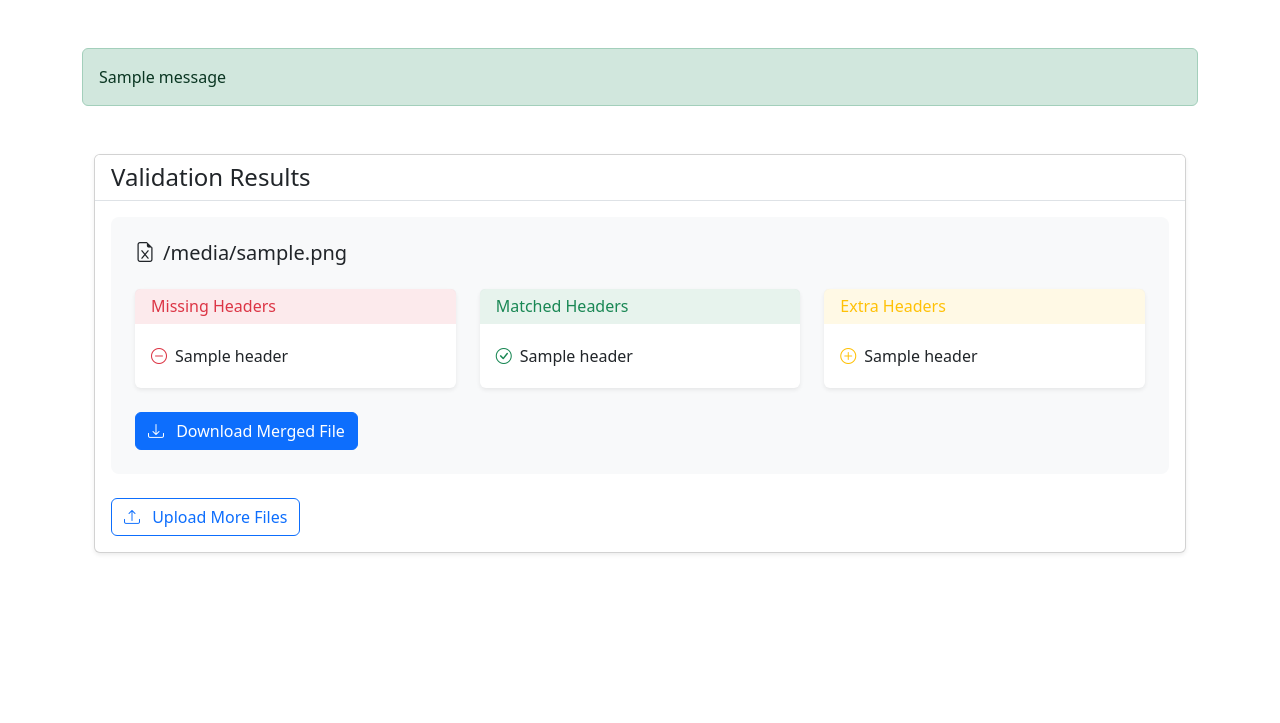
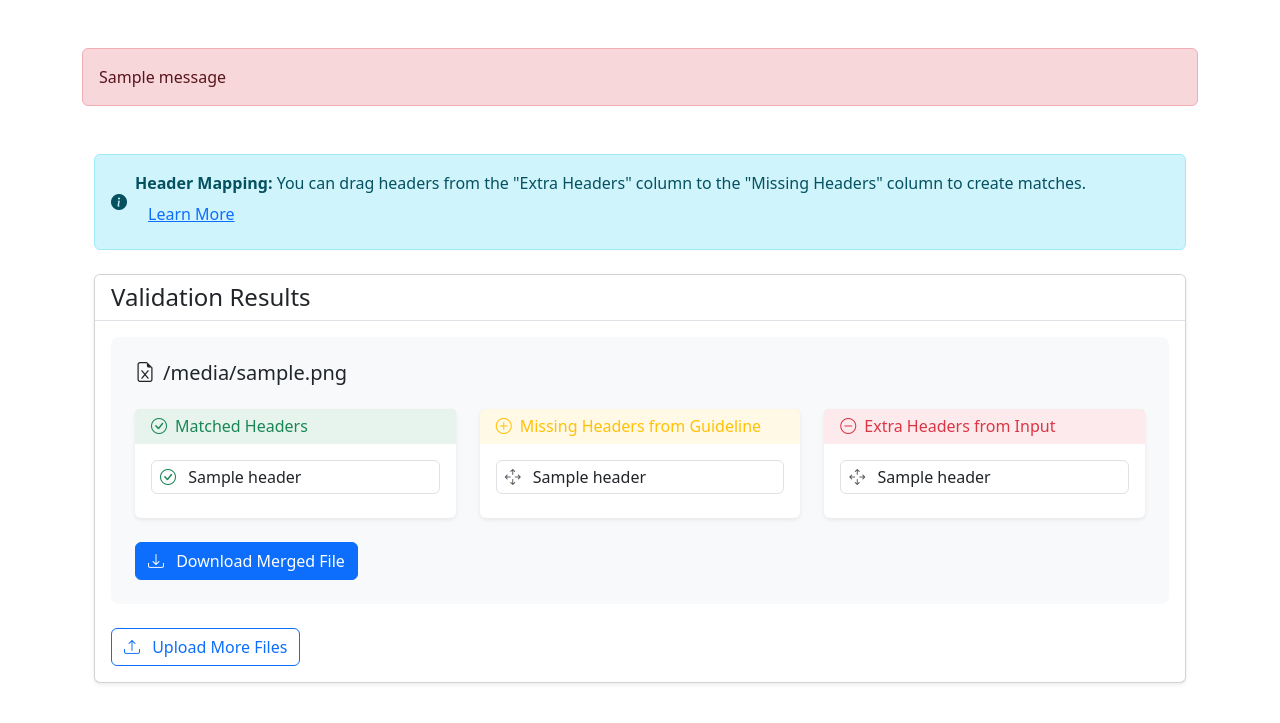
Before and after one commit to SinfulPhantom/excel-file-validation, a Flask app: template app/templates/results.html in a window 1280 px wide. Shown: the top 723 px of the page. Run offline with Flask 3, Linux system fonts and the light colour scheme; the template is opened without the code that fills it: most values are stand-ins (such as "Sample title", 1, 10 or a date in 2020); one stand-in notice (Sample message) is shown; some libraries are stand-ins or nearby versions.

Commit message:
fixed results page

```diff
--- a/app/templates/base.html
+++ b/app/templates/base.html
@@ -1,23 +1,23 @@
 <!DOCTYPE html>
 <html>
 <head>
+    <title>File Validator</title>
     <link href="https://cdn.jsdelivr.net/npm/bootstrap@5.3.2/dist/css/bootstrap.min.css" rel="stylesheet">
-    <title>File Validator</title>
 </head>
 <body>
     <div class="container mt-5">
-        {% with messages = get_flashed_messages(with_categories=true) %}
+        {% with messages = get_flashed_messages() %}
             {% if messages %}
-                {% for category, message in messages %}
-                    <div class="alert alert-{{ category if category != 'error' else 'danger' }}">
+                {% for message in messages %}
+                    <div class="alert alert-danger">
                         {{ message }}
                     </div>
                 {% endfor %}
             {% endif %}
         {% endwith %}
+
         {% block content %}{% endblock %}
     </div>
     <script src="https://cdn.jsdelivr.net/npm/bootstrap@5.3.2/dist/js/bootstrap.bundle.min.js"></script>
-    <script src="{{ url_for('static', filename='js/validation.js') }}"></script>
 </body>
 </html>
--- a/app/templates/results.html
+++ b/app/templates/results.html
@@ -2,6 +2,20 @@
 {% block content %}
 
 <div class="container mt-5">
+  <!-- Info Alert -->
+  <div class="alert alert-info mb-4" role="alert">
+    <div class="d-flex align-items-center">
+      <i class="bi bi-info-circle-fill me-2"></i>
+      <div>
+        <strong>Header Mapping:</strong>
+        You can drag headers from the "Extra Headers" column to the "Missing Headers" column to create matches.
+        <button type="button" class="btn btn-link" data-bs-toggle="modal" data-bs-target="#learnMoreModal">
+          Learn More
+        </button>
+      </div>
+    </div>
+  </div>
+
   <div class="card shadow-sm">
     <div class="card-header bg-white border-bottom">
       <h2 class="card-title h4 mb-0">Validation Results</h2>
@@ -16,73 +30,103 @@
           </h3>
 
           <div class="row g-4">
+            <!-- Matched Headers (Now on left) -->
             <div class="col-md-4">
               <div class="card h-100 border-0 shadow-sm">
-                <div class="card-header bg-danger bg-opacity-10 border-0">
-                  <h4 class="h6 mb-0 text-danger">Missing Headers</h4>
+                <div class="card-header bg-success bg-opacity-10 border-0">
+                  <h4 class="h6 mb-0 text-success">
+                    <i class="bi bi-check-circle me-2"></i>Matched Headers
+                  </h4>
                 </div>
                 <div class="card-body">
-                  {% if result.missing_headers %}
-                    <ul class="list-unstyled mb-0">
-                    {% for header in result.missing_headers %}
-                      <li class="py-1"><i class="bi bi-dash-circle text-danger me-2"></i>{{ header }}</li>
+                  <ul class="list-unstyled mb-0 matched-headers-list">
+                    {% if result.matched_headers %}
+                      {% for header in result.matched_headers %}
+                        <li class="py-1 px-2 mb-2 bg-white rounded border">
+                          <i class="bi bi-check-circle text-success me-2"></i>
+                          {% if header.is_new %}
+                            <span class="badge bg-primary me-2">New</span>
+                          {% endif %}
+                          {{ header }}
+                        </li>
                       {% endfor %}
+                    {% else %}
+                      <li class="text-muted">No matched headers</li>
+                    {% endif %}
                   </ul>
-                  {% else %}
-                    <p class="text-muted mb-0">No missing headers</p>
-                  {% endif %}
                 </div>
               </div>
             </div>
 
+            <!-- Missing Headers (Now in middle) -->
             <div class="col-md-4">
               <div class="card h-100 border-0 shadow-sm">
-                <div class="card-header bg-success bg-opacity-10 border-0">
-                  <h4 class="h6 mb-0 text-success">Matched Headers</h4>
+                <div class="card-header bg-warning bg-opacity-10 border-0">
+                  <h4 class="h6 mb-0 text-warning">
+                    <i class="bi bi-plus-circle me-2"></i>Missing Headers from Guideline
+                  </h4>
                 </div>
                 <div class="card-body">
-                  {% if result.matched_headers %}
-                    <ul class="list-unstyled mb-0">
-                    {% for header in result.matched_headers %}
-                      <li class="py-1"><i class="bi bi-check-circle text-success me-2"></i>{{ header }}</li>
+                  <ul class="list-unstyled mb-0 missing-headers-list" ondrop="handleDrop(event, 'missing')" ondragover="allowDrop(event)">
+                    {% if result.missing_headers %}
+                      {% for header in result.missing_headers %}
+                        <li class="py-1 px-2 mb-2 bg-white rounded border header-item"
+                            draggable="true"
+                            ondragstart="handleDragStart(event, 'missing')"
+                            data-header="{{ header }}">
+                          <i class="bi bi-arrows-move me-2 text-muted"></i>
+                          {{ header }}
+                        </li>
                       {% endfor %}
+                    {% else %}
+                      <li class="text-muted">No missing headers</li>
+                    {% endif %}
                   </ul>
-                  {% else %}
-                    <p class="text-muted mb-0">No matched headers</p>
-                  {% endif %}
                 </div>
               </div>
             </div>
 
+            <!-- Extra Headers (Now on right) -->
             <div class="col-md-4">
               <div class="card h-100 border-0 shadow-sm">
-                <div class="card-header bg-warning bg-opacity-10 border-0">
-                  <h4 class="h6 mb-0 text-warning">Extra Headers</h4>
+                <div class="card-header bg-danger bg-opacity-10 border-0">
+                  <h4 class="h6 mb-0 text-danger">
+                    <i class="bi bi-dash-circle me-2"></i>Extra Headers from Input
+                  </h4>
                 </div>
                 <div class="card-body">
+                  <ul class="list-unstyled mb-0 extra-headers-list" ondrop="handleDrop(event, 'extra')" ondragover="allowDrop(event)">
                     {% if result.extra_headers %}
-                    <ul class="list-unstyled mb-0">
                       {% for header in result.extra_headers %}
-                      <li class="py-1"><i class="bi bi-plus-circle text-warning me-2"></i>{{ header }}</li>
+                        <li class="py-1 px-2 mb-2 bg-white rounded border header-item"
+                            draggable="true"
+                            ondragstart="handleDragStart(event, 'extra')"
+                            data-header="{{ header }}">
+                          <i class="bi bi-arrows-move me-2 text-muted"></i>
+                          {{ header }}
+                        </li>
                       {% endfor %}
+                    {% else %}
+                      <li class="text-muted">No extra headers</li>
+                    {% endif %}
                   </ul>
-                  {% else %}
-                    <p class="text-muted mb-0">No extra headers</p>
-                  {% endif %}
                 </div>
               </div>
             </div>
           </div>
 
-          <div class="mt-4">
-            <button
-              class="btn btn-primary download-btn"
+          <div class="mt-4 d-flex gap-2">
+            <button class="btn btn-primary download-btn"
+                    onclick="handleDownload('{{ result.file_id }}', '{{ result.filename }}')"
                     data-file-id="{{ result.file_id }}"
-              data-filename="{{ result.filename }}"
-              onclick="handleDownload('{{ result.file_id }}', '{{ result.filename }}')">
+                    data-filename="{{ result.filename }}">
               <span class="spinner-border spinner-border-sm d-none me-2" role="status"></span>
               <i class="bi bi-download me-2"></i>
               Download Merged File
+            </button>
+            <button class="btn btn-outline-secondary undo-btn d-none" onclick="handleUndo('{{ result.file_id }}')">
+              <i class="bi bi-arrow-counterclockwise me-2"></i>
+              Undo Mapping
             </button>
           </div>
         </div>
@@ -94,30 +138,40 @@
       </a>
     </div>
   </div>
+</div>
 
-  <!-- Toast Container -->
-  <div class="position-fixed bottom-0 end-0 p-3" style="z-index: 1050">
-    <div id="errorToast" class="toast" role="alert" aria-live="assertive" aria-atomic="true" data-bs-delay="5000">
-      <div class="toast-header bg-danger text-white">
-        <strong class="me-auto">Error</strong>
-        <button type="button" class="btn-close btn-close-white" data-bs-dismiss="toast" aria-label="Close"></button>
+<!-- Learn More Modal -->
+<div class="modal fade" id="learnMoreModal" tabindex="-1" aria-labelledby="learnMoreModalLabel" aria-hidden="true">
+  <div class="modal-dialog">
+    <div class="modal-content">
+      <div class="modal-header">
+        <h5 class="modal-title" id="learnMoreModalLabel">Header Mapping Guide</h5>
+        <button type="button" class="btn-close" data-bs-dismiss="modal" aria-label="Close"></button>
       </div>
-      <div class="toast-body"></div>
+      <div class="modal-body">
+        <h6>How it works:</h6>
+        <ol class="mb-4">
+          <li>Drag a header from the "Extra Headers" column</li>
+          <li>Drop it onto a matching header in the "Missing Headers" column</li>
+          <li>A new mapping will be created in the "Matched Headers" column</li>
+          <li>Both original headers will be removed from their lists</li>
+        </ol>
+
+        <h6>What happens next:</h6>
+        <ul class="mb-4">
+          <li>The mapping will be applied when you download the merged file</li>
+          <li>The values from the input file will be mapped to the guideline headers</li>
+          <li>You can undo any mapping using the "Undo Mapping" button</li>
+        </ul>
+      </div>
+      <div class="modal-footer">
+        <button type="button" class="btn btn-primary" data-bs-dismiss="modal">Got it!</button>
+      </div>
     </div>
   </div>
 </div>
 
-<!-- Required CSS -->
-<link href="https://cdn.jsdelivr.net/npm/bootstrap@5.3.2/dist/css/bootstrap.min.css" rel="stylesheet">
+<!-- Required Bootstrap Icons -->
 <link rel="stylesheet" href="https://cdn.jsdelivr.net/npm/bootstrap-icons@1.11.2/font/bootstrap-icons.css">
-
-<!-- Required Scripts -->
-<script src="https://cdn.jsdelivr.net/npm/bootstrap@5.3.2/dist/js/bootstrap.bundle.min.js"></script>
-<script>
-document.addEventListener('DOMContentLoaded', () => {
-    window.toast = new bootstrap.Toast(document.getElementById('errorToast'));
-});
-</script>
 <script src="{{ url_for('static', filename='js/validation.js') }}"></script>
-
 {% endblock %}
```
Also changed, not shown: app/tests/test_routes.py (+7 -3 lines). Lines whose indentation alone changed are shown as unchanged.
